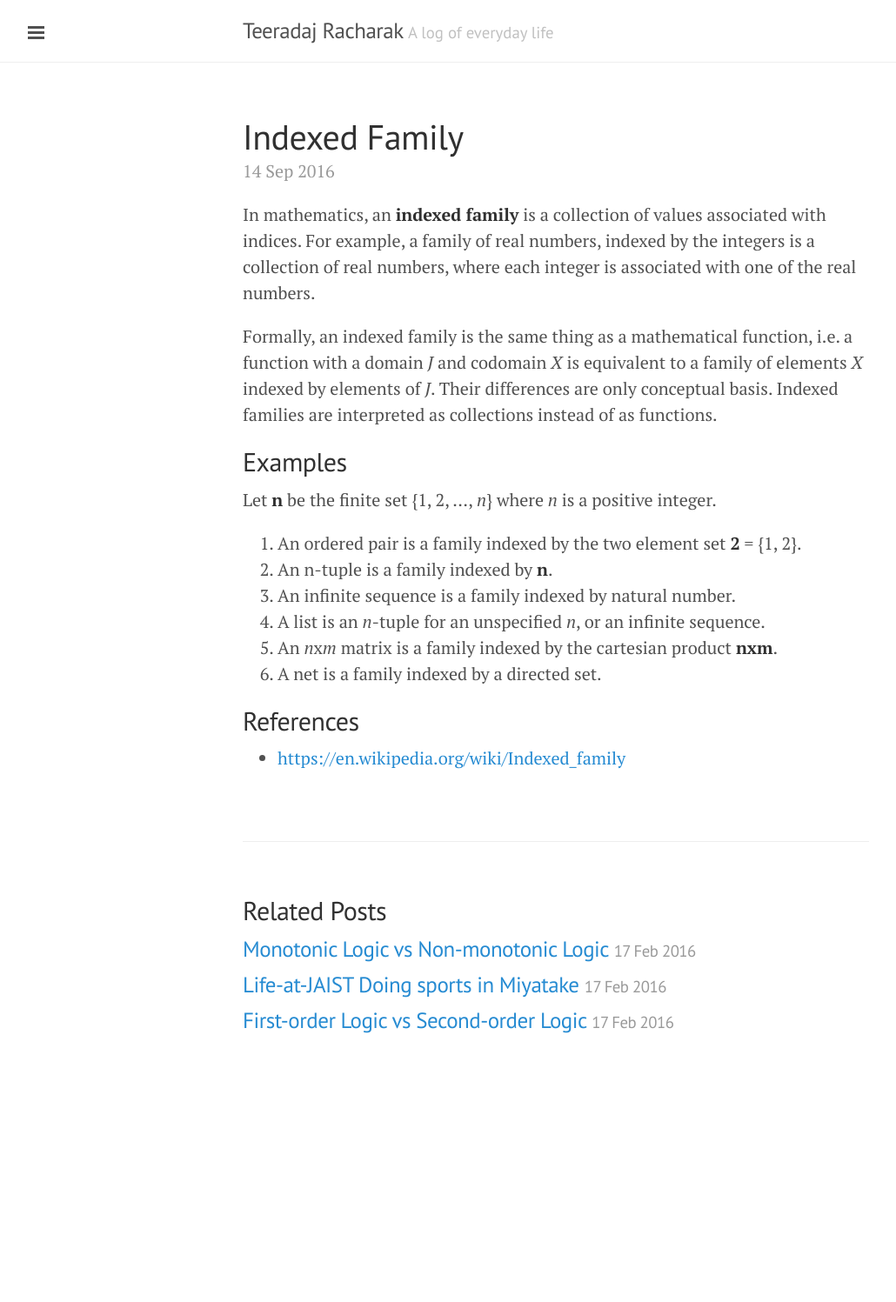
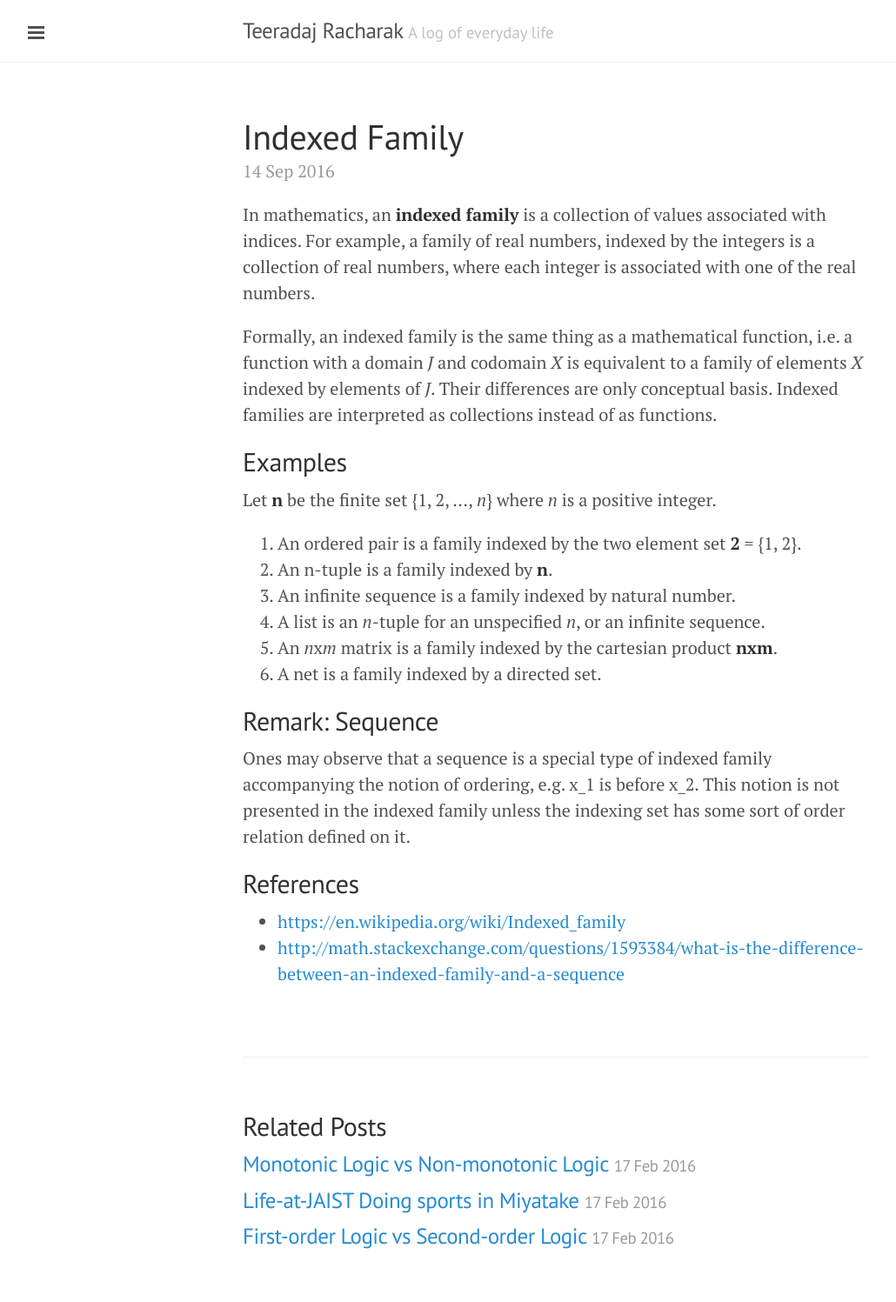
Before and after one commit to xlives/xlives.github.io, a Jekyll site: the page built from _posts/2016-09-14-indexed-family.markdown, in a window 1280 px wide. Shown: the whole page at 87% size, without its empty margins (1-1031 px from the left). Built offline with Jekyll 4.4.1, drawn with Linux system fonts in a browser that asks for light colours; before the commit the page ends 1250 px from its top, so only the background shows below that.

Commit message:
Post update: Indexed Family

```diff
--- a/_posts/2016-09-14-indexed-family.markdown
+++ b/_posts/2016-09-14-indexed-family.markdown
@@ -22,5 +22,12 @@ Let **n** be the finite set {1, 2, ..., *n*} where *n* is a positive integer.
 5. An *n*x*m* matrix is a family indexed by the cartesian product **nxm**.
 6. A net is a family indexed by a directed set.
 
+## Remark: Sequence
+
+Ones may observe that a sequence is a special type of indexed family accompanying the
+notion of ordering, e.g. x_1 is before x_2. This notion is not presented in the indexed family
+unless the indexing set has some sort of order relation defined on it.
+
 ## References
 * <https://en.wikipedia.org/wiki/Indexed_family>
+* <http://math.stackexchange.com/questions/1593384/what-is-the-difference-between-an-indexed-family-and-a-sequence>
```
